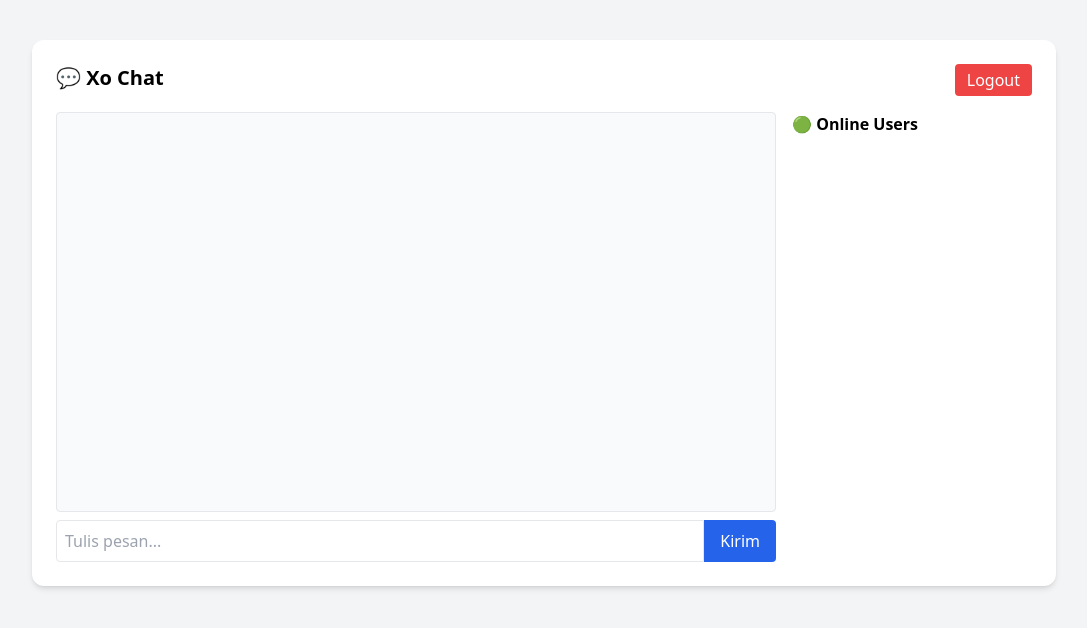
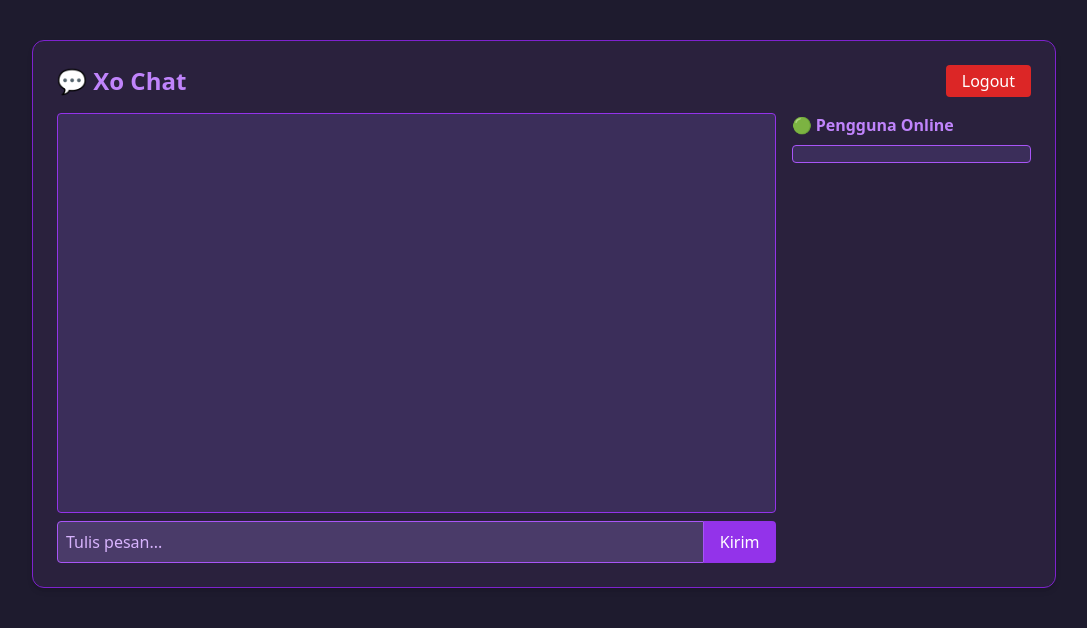
Before and after one commit to Fizxxc/Xo-Chat, a plain HTML site: page public/chat.html in a window 1280 px wide. Shown: the whole page, without its empty margins (96-1183 px from the left). Drawn offline with nearby package versions, Linux system fonts and the light colour scheme; no server answers.

Commit message:
Update chat.html

```diff
--- a/public/chat.html
+++ b/public/chat.html
@@ -6,28 +6,28 @@
   <title>XO CHAT</title>
   <script src="https://cdn.tailwindcss.com"></script>
 </head>
-<body class="bg-gray-100">
+<body class="bg-[#1e1b2e] text-white">
 
-  <div class="max-w-5xl mx-auto mt-10 p-6 bg-white rounded-xl shadow-md">
-    <div class="flex justify-between mb-4">
-      <h2 class="text-xl font-semibold">💬 Xo Chat</h2>
-      <button id="logoutBtn" class="bg-red-500 text-white px-3 py-1 rounded">Logout</button>
+  <div class="max-w-5xl mx-auto mt-10 p-6 bg-[#2a213d] rounded-xl shadow-md border border-purple-700">
+    <div class="flex justify-between mb-4 items-center">
+      <h2 class="text-2xl font-bold text-purple-400">💬 Xo Chat</h2>
+      <button id="logoutBtn" class="bg-red-600 hover:bg-red-700 text-white px-4 py-1 rounded">Logout</button>
     </div>
 
     <div class="flex gap-4">
       <!-- Chat Area -->
       <div class="w-3/4 flex flex-col">
-        <div id="chatBox" class="border p-3 h-[400px] overflow-y-auto rounded mb-2 bg-gray-50"></div>
+        <div id="chatBox" class="border border-purple-600 p-3 h-[400px] overflow-y-auto rounded mb-2 bg-[#3b2e5a] text-sm"></div>
         <div class="flex">
-          <input id="messageInput" type="text" placeholder="Tulis pesan..." class="flex-grow p-2 border rounded-l">
-          <button id="sendBtn" class="bg-blue-600 text-white px-4 rounded-r">Kirim</button>
+          <input id="messageInput" type="text" placeholder="Tulis pesan..." class="flex-grow p-2 bg-[#4a3b69] border border-purple-500 text-white placeholder-purple-300 rounded-l focus:outline-none focus:ring-2 focus:ring-purple-500">
+          <button id="sendBtn" class="bg-purple-600 hover:bg-purple-700 text-white px-4 rounded-r">Kirim</button>
         </div>
       </div>
 
       <!-- User List -->
       <div class="w-1/4">
-        <h3 class="font-bold mb-2">🟢 Online Users</h3>
-        <div id="userList" class="text-sm space-y-1"></div>
+        <h3 class="font-semibold mb-2 text-purple-400">🟢 Pengguna Online</h3>
+        <div id="userList" class="text-sm space-y-2 bg-[#3b2e5a] p-2 rounded border border-purple-500 max-h-[400px] overflow-y-auto"></div>
       </div>
     </div>
   </div>
```
